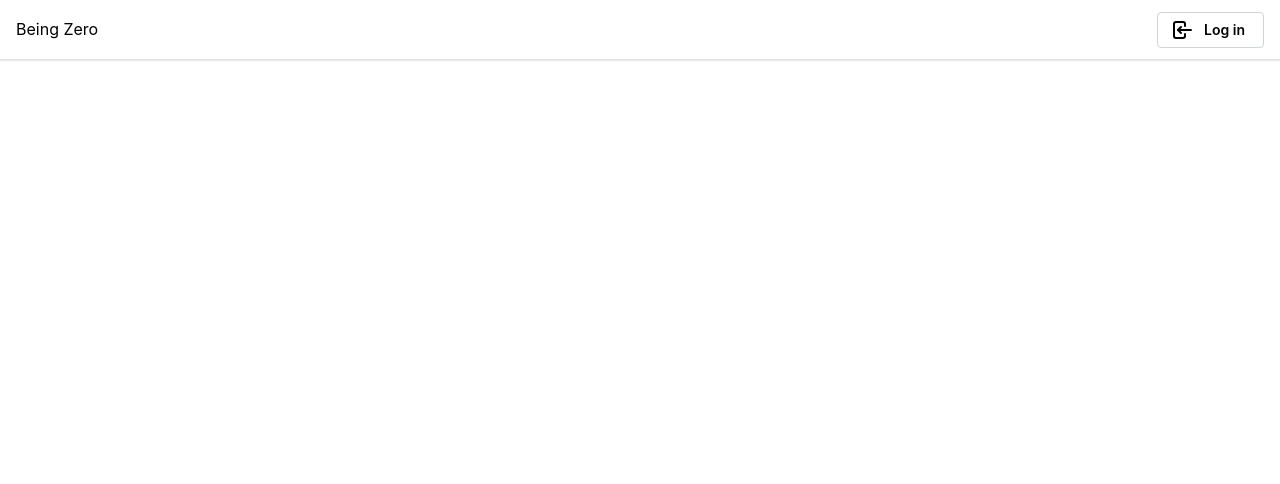
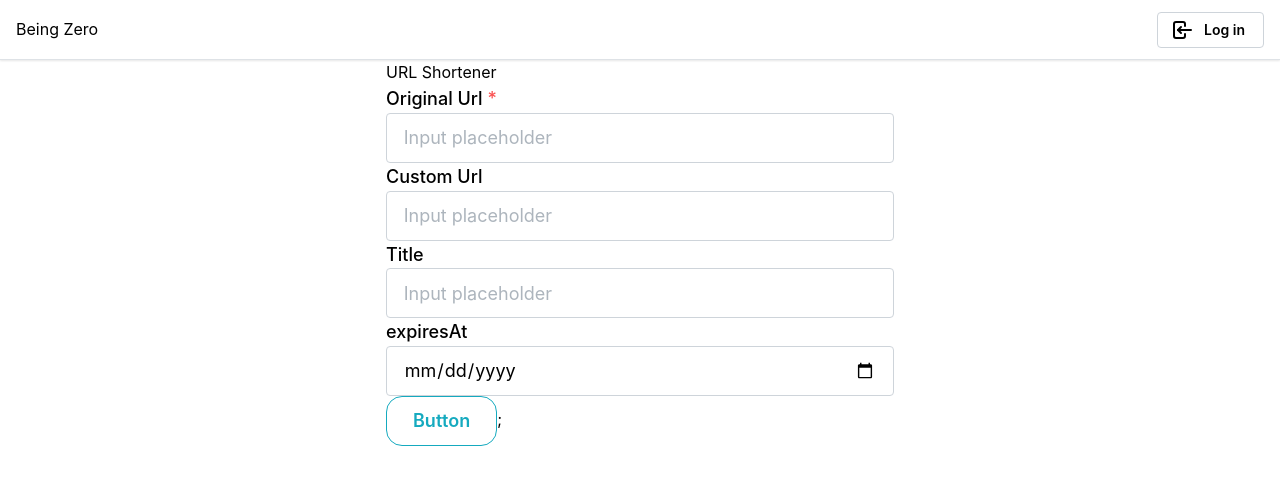
Before and after one commit to yasasvif5/url-shortener-yashu, a React (Vite) app in the folder frontend/: page /url/shortener in a window 1280 px wide. Before the commit this address had no page. Shown: the top 484 px of the page. Built offline with nearby package versions, Linux system fonts and the light colour scheme.

Commit message:
created response

```diff
--- a/frontend/src/App.jsx
+++ b/frontend/src/App.jsx
@@ -6,6 +6,7 @@ import './index.css';
 import PrivateRoute from './Components/PrivateRoute/PrivateRoute';
 import { HeaderMegaMenu } from './Components/Navbar/HeaderMegaMenu';
 import Profile from './Pages/Profile';
+import URLShortener from './Pages/URLShortener';
 
 
 function App() {
@@ -16,6 +17,7 @@ function App() {
             <Route path='/' element={<Home/>}/>
             <Route path='/login' element={<LoginPage/>} />
             <Route path='/profile' element={<Profile/>}/>
+            <Route path='/url/shortener' element={<URLShortener/>}/>
             <Route element={<PrivateRoute/>}>
 
             </Route>
--- a/frontend/src/Components/Navbar/HeaderMegaMenu.jsx
+++ b/frontend/src/Components/Navbar/HeaderMegaMenu.jsx
@@ -21,6 +21,7 @@ import classes from './HeaderMegaMenu.module.css';
 const navLinks = [
   { to: '/', label: 'Home' },
   { to: '/profile', label: 'Profile' },
+  {to: '/url/shortener',label:'URLShortener'},
 ];
 
 export function HeaderMegaMenu() {
--- /dev/null
+++ b/frontend/src/Components/Response.jsx
@@ -0,0 +1,39 @@
+import React from 'react';
+import Service from '../utils/http';
+import { Anchor, Button, Card, Text, Group, Title, Space } from '@mantine/core';
+
+
+const service = new Service();
+
+
+export default function Response(props) {
+ const baseUrl = service.getBaseURL();
+ const redirectUrl = `${baseUrl}/api/s/${props?.response?.shortCode}`;
+
+
+ return (
+   <Card shadow="md" radius="md" withBorder p="lg" mt="xl" style={{ maxWidth: 500, margin: '0 auto' }}>
+     <Title order={4} mb="sm">Shortened URL</Title>
+
+
+     <Text mb="sm">
+       Here is your shortened URL:
+     </Text>
+
+
+     <Anchor href={redirectUrl} target="_blank" size="lg" weight={600} color="blue">
+       {redirectUrl}
+     </Anchor>
+
+
+     <Space h="md" />
+
+
+     <Group position="right">
+       <Button variant="outline" color="red" onClick={() => props.setResponse(null)}>
+         Clear Response
+       </Button>
+     </Group>
+   </Card>
+ );
+}
--- /dev/null
+++ b/frontend/src/Pages/URLShortener.jsx
@@ -0,0 +1,83 @@
+import { Button, Container, TextInput } from '@mantine/core'
+import React, { useState } from 'react'
+import Service from '../utils/http'
+import Response from '../Components/Response';
+
+
+const service = new Service();
+
+
+export default function URLShortener() {
+
+
+   const generateShortUrl = async () => {
+       console.log(input?.originalUrl);
+       try {
+           const data = await service.post("s", input);
+           setResponse(data);
+           console.log(data);
+       } catch (error) {
+           console.error("Error generating short URL:", error);
+       }
+   }
+
+
+   const [input, setInput] = useState({
+       originalUrl: "",
+       customUrl: "",
+       expiresAt: "",
+       title: ""
+   });
+
+
+   const [response, setResponse] = useState(null);
+
+
+   return (
+       <Container size={"xs"}>
+
+
+           {!response?
+           <>
+               URL Shortener
+               <TextInput
+                   size="lg"
+                   label="Original Url "
+                   withAsterisk
+                   placeholder="Input placeholder"
+                   onChange={(e) => { setInput({ ...input, originalUrl: e.target.value }) }}
+               />
+               <TextInput
+                   size="lg"
+                   label="Custom Url "
+                   placeholder="Input placeholder"
+                   onChange={(e) => { setInput({ ...input, customUrl: e.target.value }) }}
+               />
+               <TextInput
+                   size="lg"
+                   label="Title"
+                   placeholder="Input placeholder"
+                   onChange={(e) => { setInput({ ...input, title: e.target.value }) }}
+               />
+               <TextInput
+                   size="lg"
+                   type='date'
+                   label="expiresAt"
+                   placeholder="Input placeholder"
+                   onChange={(e) => { setInput({ ...input, expiresAt: e.target.value }) }}
+               />
+               <Button
+                   onClick={generateShortUrl}
+                   variant="outline"
+                   color="cyan"
+                   size="lg"
+                   radius="lg">
+                   Button
+               </Button>;
+           </>
+           :
+           <Response response={response} setResponse={setResponse}/>
+           }
+       </Container>
+   )
+}
```
Also changed, not shown: frontend/src/Pages/Profile.jsx (line endings or trailing spaces).
